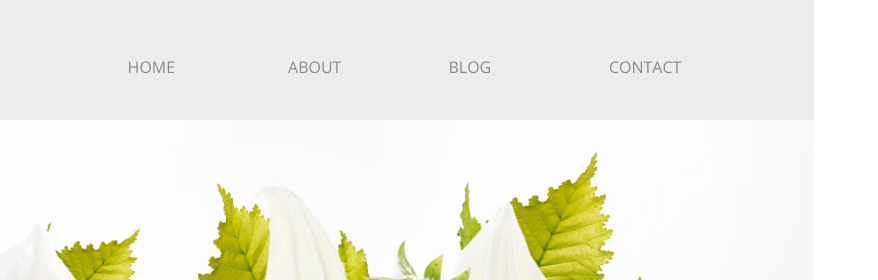
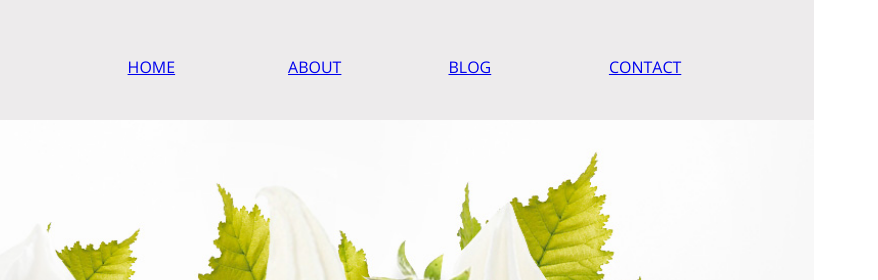
Before and after one commit to Ditiite/frozen-yogurt--Integrify, a plain HTML site: page index.html in a window 1280 px wide. Shown: the top 280 px of the page, 402-1280 px from the left. Drawn offline with nearby package versions, Linux system fonts and the light colour scheme.

Commit message:
Add link for Header

```diff
--- a/index.html
+++ b/index.html
@@ -18,10 +18,10 @@
         </div>
         <div class="nav-btn">
             <ul>
-                <li>Home</li>
-                <li>About</li>
-                <li>Blog</li>
-                <li>Contact</li>
+                <li><a href="#">Home</a></li>
+                <li><a href="#">About</a></li>
+                <li><a href="#">Blog</a></li>
+                <li><a href="#">Contact</a></li>
             </ul>
         </div>
     </header>
```
